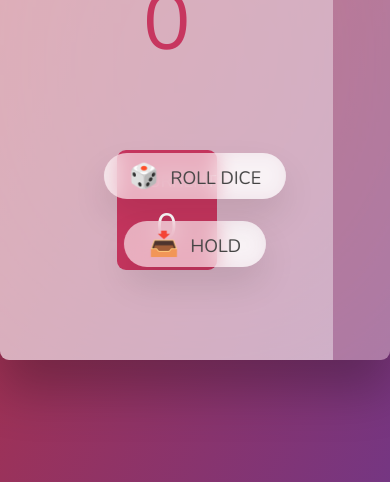
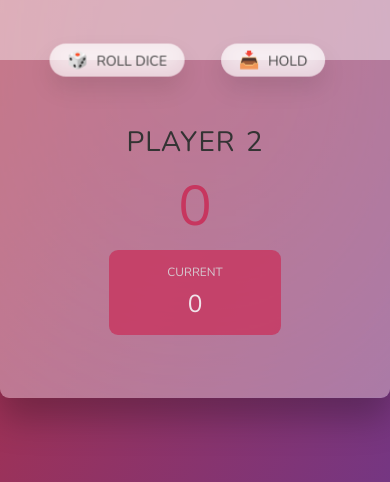
Before and after one commit to Mag1sterY0da/pig-game, a plain HTML site: page index.html in a window 390 px wide. Shown: the part 362-844 px from the top of the page. Drawn offline with nearby package versions, Linux system fonts and the light colour scheme.

Commit message:
Added responsiveness

```diff
--- /dev/null
+++ b/css/queries.css
@@ -0,0 +1,76 @@
+/*************************/
+/* BELOW 1344px (smaller desktops) */
+/*************************/
+
+@media (max-width: 84em) {
+  html {
+    font-size: 56.25%;
+  }
+}
+
+/*************************/
+/* BELOW 944px (Tablets) */
+/*************************/
+
+@media (max-width: 59em) {
+  html {
+    font-size: 50%;
+  }
+
+  main {
+    width: 90rem;
+    height: 60rem;
+  }
+}
+
+/*************************/
+/* BELOW 752px (Smaller tablets) */
+/*************************/
+
+@media (max-width: 47em) {
+  html {
+    font-size: 43.75%;
+  }
+
+  .btn {
+    font-size: 2rem;
+  }
+}
+
+/*************************/
+/* BELOW 656px (Big phones) */
+/*************************/
+
+@media (max-width: 41em) {
+  main {
+    flex-direction: column;
+    width: 60rem;
+    height: 80vh;
+  }
+
+  .btn {
+    font-size: 2rem;
+  }
+
+  .btn--new {
+    top: 2rem;
+  }
+
+  .btn--roll {
+    top: 50%;
+    left: 30%;
+    transform: translate(-50%, -50%);
+  }
+
+  .btn--hold {
+    top: 50%;
+    left: 70%;
+    transform: translate(-50%, -50%);
+  }
+
+}
+
+/*
+-- Font sizes (px):
+10 / 12 / 14 / 16 / 18 / 20 / 24 / 30 / 36 / 44 / 52 / 62 / 74 / 86 / 98
+*/
--- a/css/style.css
+++ b/css/style.css
@@ -24,7 +24,6 @@ body {
 
 /* LAYOUT */
 main {
-  position: relative;
   width: 100rem;
   height: 60rem;
   background-color: rgba(255, 255, 255, 0.35);
--- a/index.html
+++ b/index.html
@@ -5,6 +5,7 @@
     <meta name="viewport" content="width=device-width, initial-scale=1.0" />
     <meta http-equiv="X-UA-Compatible" content="ie=edge" />
     <link rel="stylesheet" href="css/style.css" />
+    <link rel="stylesheet" href="css/queries.css" />
     <title>Pig Game</title>
   </head>
   <body>
```
Also changed, not shown: 1 other file.
